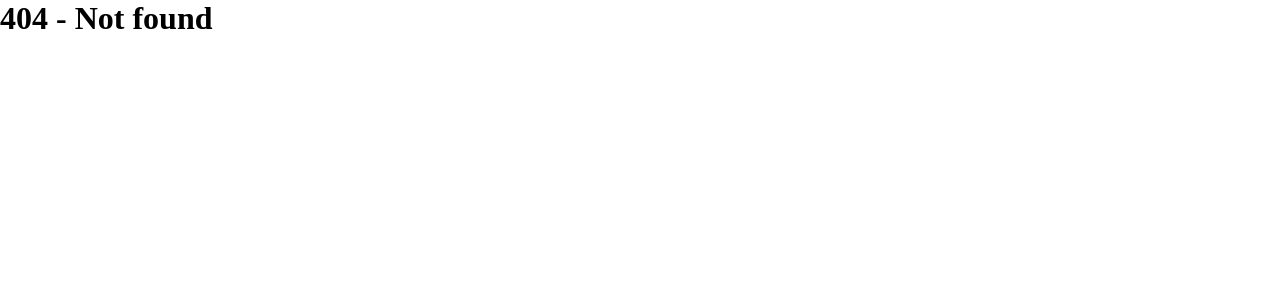
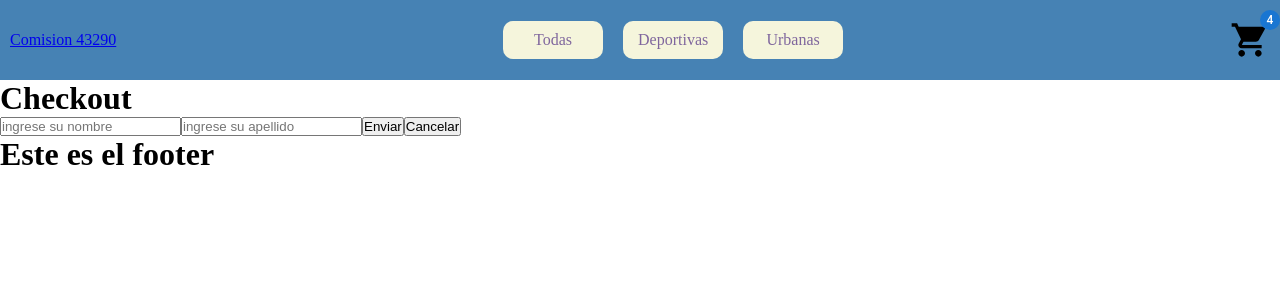
Before and after one commit to GinoLongobucco/trabajo-final-react, a React (Vite) app: page /checkout in a window 1280 px wide. Before the commit this address had no page. Shown: the top 300 px of the page. Built offline with nearby package versions, Linux system fonts and the light colour scheme.

Commit message:
se trabaja con eventos, y se refactorizan rutas

```diff
--- a/src/App.jsx
+++ b/src/App.jsx
@@ -1,23 +1,11 @@
-import { BrowserRouter, Routes, Route } from "react-router-dom";
-import ItemListContainer from "./components/pages/itemList/ItemListContainer";
-import ItemDetailContainer from "./components/pages/itemDetail/ItemDetailContainer";
-import CartContainer from "./components/pages/cart/CartContainer";
-import Navbar from "./components/layout/navbar/Navbar";
+import { BrowserRouter } from "react-router-dom";
+
+import AppRouter from "./router/AppRouter";
 
 function App() {
   return (
     <BrowserRouter>
-      <Routes>
-
-        <Route element={<Navbar />}>
-          <Route path="/" element={<ItemListContainer />} />
-          <Route path="/category/:categoryName" element={<ItemListContainer />} />
-          <Route path="/itemDetail/:id" element={<ItemDetailContainer />} />
-          <Route path="/cart" element={<CartContainer />} />
-        </Route>
-
-        <Route path="*" element={<h1>404 - Not found</h1>} />
-      </Routes>
+     <AppRouter />
     </BrowserRouter>
   );
 }
--- /dev/null
+++ b/src/components/layout/Layout.jsx
@@ -0,0 +1,15 @@
+import { Outlet } from "react-router-dom";
+import Navbar from "./navbar/Navbar";
+import Footer from "./footer/Footer";
+
+const Layout = () => {
+  return (
+    <>
+      <Navbar />
+      <Outlet />
+      <Footer />
+    </>
+  );
+};
+
+export default Layout;
--- /dev/null
+++ b/src/components/layout/footer/Footer.jsx
@@ -0,0 +1,11 @@
+
+const Footer = () => {
+  return (
+    <div>
+
+        <h1>Este es el footer</h1>
+    </div>
+  )
+}
+
+export default Footer
--- a/src/components/layout/navbar/Navbar.jsx
+++ b/src/components/layout/navbar/Navbar.jsx
@@ -1,10 +1,9 @@
 import CartWidget from "../../common/cartWidget/CartWidget";
 import "./Navbar.css";
-import { Link, Outlet } from "react-router-dom";
+import { Link} from "react-router-dom";
 
 const Navbar = () => {
   return (
-    <div>
     <div className={"containerNavbar"}>
       <Link to="/">Comision 43290</Link>
 
@@ -16,8 +15,6 @@ const Navbar = () => {
 
       <CartWidget />
     </div>
-     <Outlet />
-    </div>
   );
 };
 
--- /dev/null
+++ b/src/components/pages/checkout/CheckoutContainer.jsx
@@ -0,0 +1,50 @@
+import { useState } from "react";
+import { useNavigate } from "react-router-dom";
+
+const CheckoutContainer = () => {
+
+  const navigate = useNavigate()
+
+  const [userData, setUserData] = useState({
+    name: "",
+    lastName: "",
+  });
+
+  const funcionDelFormulario = (evento) => {
+    evento.preventDefault();
+
+    // AXIOS.POST("dasdasdas", userData)
+    console.log(userData);
+
+    // ACA QUIERO VOLVER AL HOME
+    navigate("/")
+  };
+
+  const funcionDeLosInput = (evento) => {
+    setUserData({ ...userData, [evento.target.name]: evento.target.value });
+  };
+
+  return (
+    <div>
+      <h1>Checkout</h1>
+      <form onSubmit={funcionDelFormulario}>
+        <input
+          type="text"
+          placeholder="ingrese su nombre"
+          name="name"
+          onChange={funcionDeLosInput}
+        />
+        <input
+          type="text"
+          placeholder="ingrese su apellido"
+          name="lastName"
+          onChange={funcionDeLosInput}
+        />
+        <button type="submit">Enviar</button>
+        <button type="button">Cancelar</button>
+      </form>
+    </div>
+  );
+};
+
+export default CheckoutContainer;
--- /dev/null
+++ b/src/router/AppRouter.jsx
@@ -0,0 +1,21 @@
+import { Route, Routes } from "react-router-dom";
+
+import { routes } from "./menuRoutes";
+import Layout from "../components/layout/Layout";
+
+const AppRouter = () => {
+  return (
+    <Routes>
+
+      <Route element={<Layout />}>
+        {routes.map(({ id, path, Element }) => (
+          <Route key={id} path={path} element={<Element />} />
+        ))}
+      </Route>
+
+      <Route path="*" element={<h1>404 - Not found</h1>} />
+    </Routes>
+  );
+};
+
+export default AppRouter;
--- /dev/null
+++ b/src/router/menuRoutes.js
@@ -0,0 +1,31 @@
+import ItemListContainer from "../components/pages/itemList/ItemListContainer";
+import ItemDetailContainer from "../components/pages/itemDetail/ItemDetailContainer";
+import CartContainer from "../components/pages/cart/CartContainer";
+import CheckoutContainer from "../components/pages/checkout/CheckoutContainer";
+export const routes = [
+  {
+    id: "home",
+    path: "/",
+    Element: ItemListContainer,
+  },
+  {
+    id: "category",
+    path: "/category/:categoryName",
+    Element: ItemListContainer,
+  },
+  {
+    id: "detail",
+    path: "/itemDetail/:id",
+    Element: ItemDetailContainer,
+  },
+  {
+    id: "cart",
+    path: "/cart",
+    Element: CartContainer,
+  },
+  {
+    id: "checkout",
+    path: "/checkout",
+    Element: CheckoutContainer,
+  },
+];
```
Lines whose indentation alone changed are shown as unchanged.
